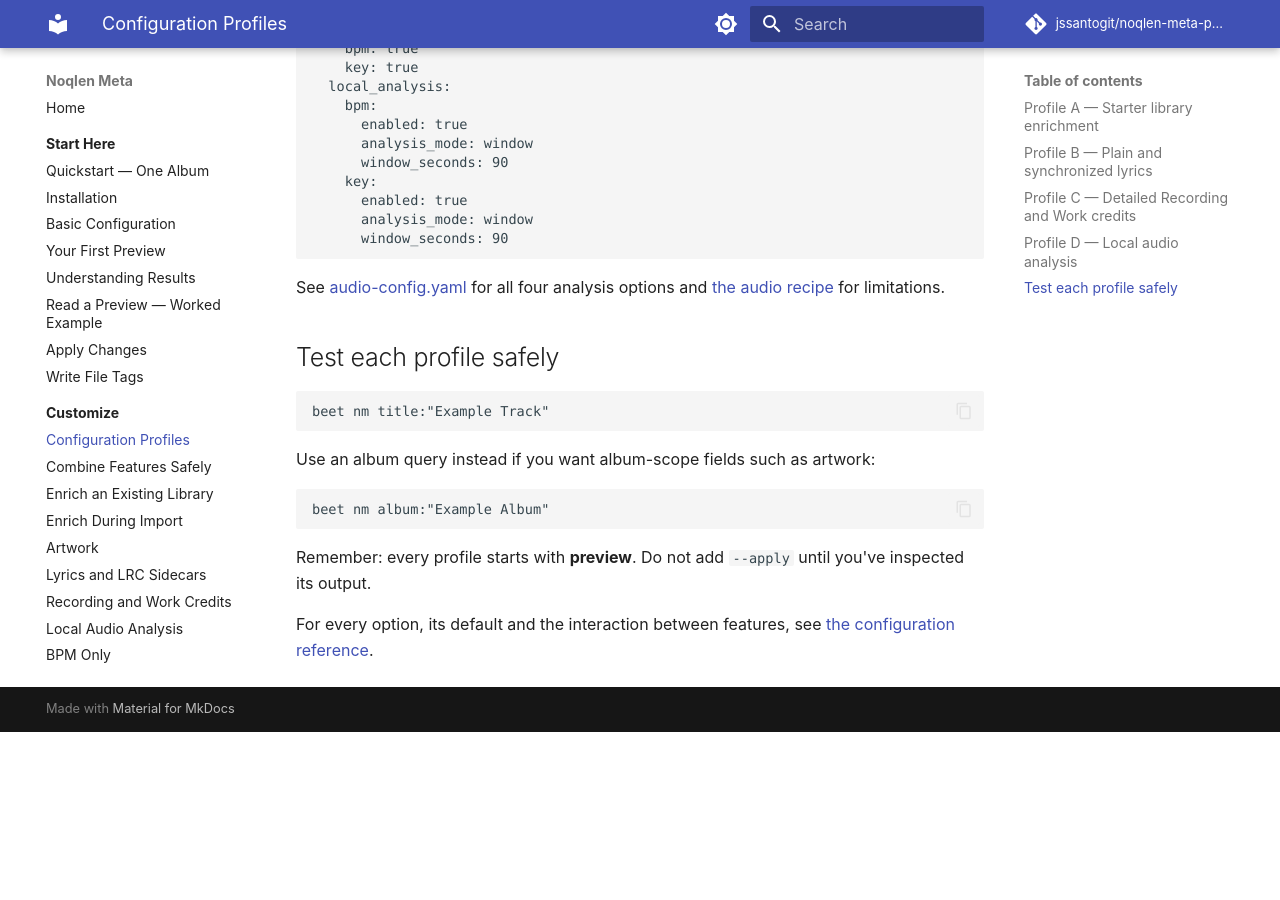
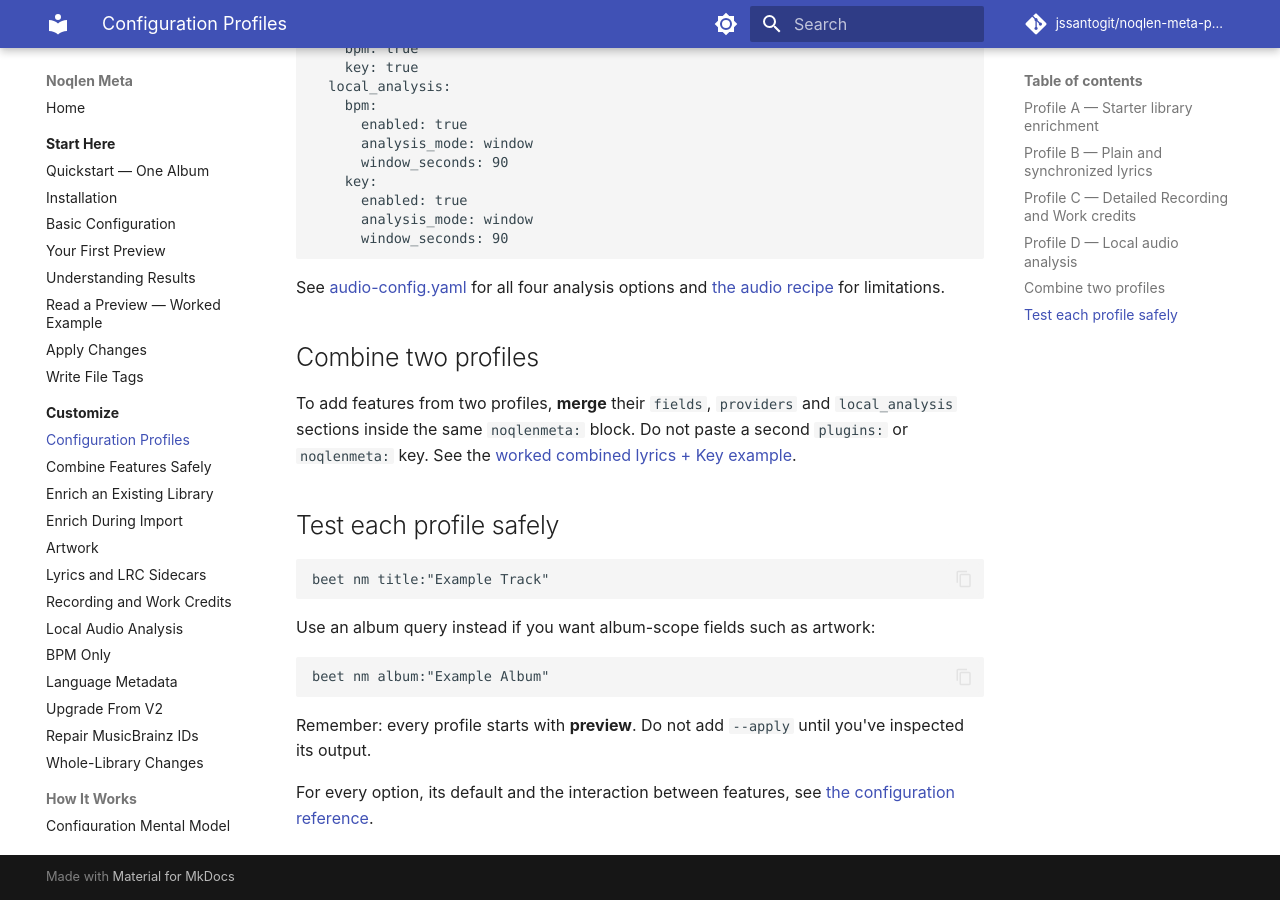
Before and after one commit to jssantogit/noqlen-meta-plugin, an MkDocs documentation site: the page built from site-docs/recipes/configuration-profiles.md, in a window 1280 px wide and 900 px high, scrolled down 1934 px. Built offline with MkDocs 1.6.1 and Material for MkDocs 9.7.7, drawn with Linux system fonts in a browser that asks for light colours; comment, search, counter and statistics services are not loaded; before the commit the page ends 2666 px from its top, so only the background shows below that.

Commit message:
docs: connect guided combination and worked preview throughout beginner navigation

````diff
--- a/site-docs/recipes/configuration-profiles.md
+++ b/site-docs/recipes/configuration-profiles.md
@@ -107,6 +107,13 @@
 See [audio-config.yaml](../examples/audio-config.yaml) for all four
 analysis options and [the audio recipe](audio-analysis.md) for limitations.
 
+## Combine two profiles
+
+To add features from two profiles, **merge** their `fields`, `providers`
+and `local_analysis` sections inside the same `noqlenmeta:` block.
+Do not paste a second `plugins:` or `noqlenmeta:` key.
+See the [worked combined lyrics + Key example](combine-features.md).
+
 ## Test each profile safely
 
 ```bash
````
